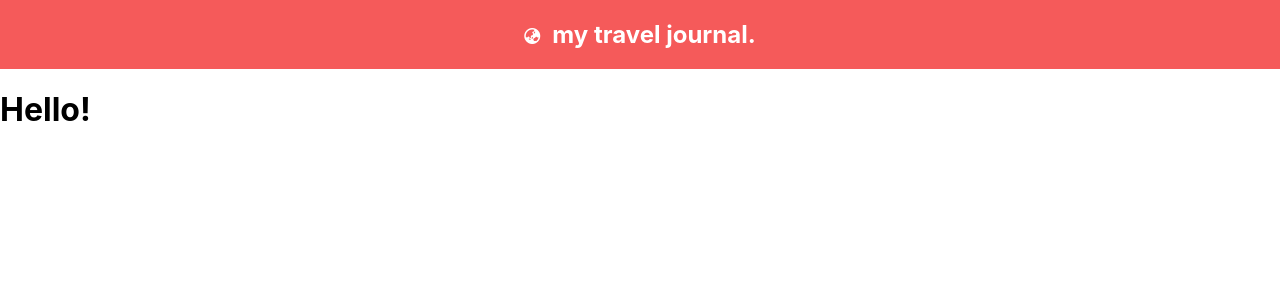
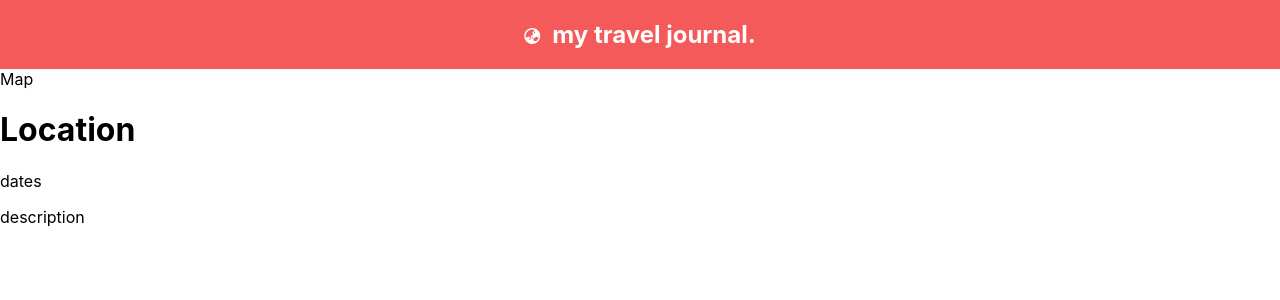
Before and after one commit to airbathingape/my-travel-journal, a React (Create React App) app: page / in a window 1280 px wide. Shown: the top 300 px of the page. Built offline with nearby package versions, Linux system fonts and the light colour scheme.

Commit message:
made card component

```diff
--- a/src/components/Card.js
+++ b/src/components/Card.js
@@ -0,0 +1,17 @@
+function Card() {
+  return(
+    <div className="cardMain">
+      <div className="cardImage">
+
+      </div>
+      <div className="cardDetails">
+        <span>Map</span>
+        <h1>Location</h1>
+        <p>dates</p>
+        <p>description</p>
+      </div>
+    </div>
+  )
+}
+
+export default Card;
--- a/src/components/Main.js
+++ b/src/components/Main.js
@@ -1,9 +1,10 @@
 import './Main.css'
+import Card from './Card';
 
 function Main() {
   return(
     <div>
-      <h1>Hello!</h1>
+      <Card />
     </div>
   )
 }
```
